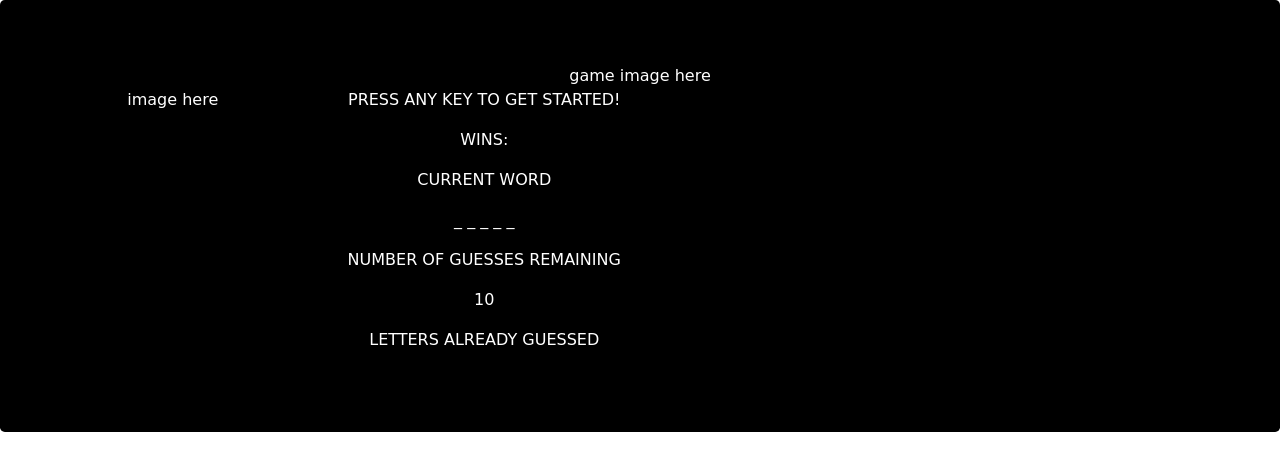
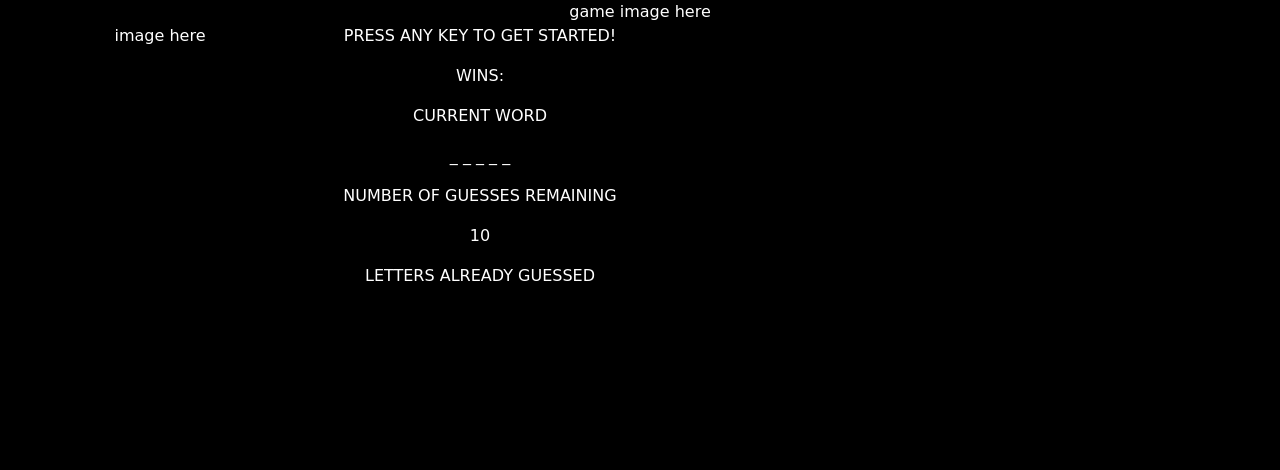
Before and after one commit to Lee4n/Word-Guess-Game, a plain HTML site: page index.html in a window 1280 px wide. Drawn offline with nearby package versions, Linux system fonts and the light colour scheme.

Commit message:
added 100vh to container

```diff
--- a/assets/css/style.css
+++ b/assets/css/style.css
@@ -1,6 +1,7 @@
-.jumbotron {
+.container-fluid {
     background-color: black;
     color: white;
     font-family: cursive;
     text-align: center;
+    height: 100vh;
 }
--- a/index.html
+++ b/index.html
@@ -13,7 +13,7 @@
 </head>
 
 <body>
-    <div class="jumbotron">
+    <div class="container-fluid">
         <div class="container text-center">
             game image here
         </div>
```
